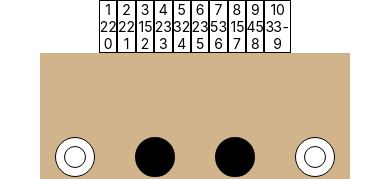
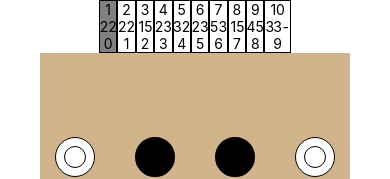
Before and after one commit to redbean87/bowling-rn, a React Native app: screen / in a window 390 px wide. Shown: the top 179 px of the page. Built offline with nearby package versions, Linux system fonts and the light colour scheme.

Commit message:
style for selected frame on scoreboard

```diff
--- a/src/screen/Game/Game.js
+++ b/src/screen/Game/Game.js
@@ -13,6 +13,7 @@ export const Game = ({ actions, frames }) => {
   return (
     <View style={styles.container}>
       <ScoreBoard
+        currentframe={frame}
         frames={frames}
         onFramePress={handleFramePress(updateSelectedFrame)}
       />
@@ -26,6 +27,7 @@ export const Game = ({ actions, frames }) => {
         onStrikePress={handleStrikePress(
           actions,
           updateCurrentRoll,
+          updateSelectedFrame,
           frame,
           currentRoll
         )}
@@ -64,22 +66,29 @@ const handlePinPress = (actions, frame, currentRoll) => {
   };
 };
 
-const handleStrikePress = (actions, updateCurrentRoll, frame, currentRoll) => {
+const handleStrikePress = (
+  actions,
+  updateCurrentRoll,
+  updateSelectedFrame,
+  frame,
+  currentRoll
+) => {
   return () => {
     actions.handleStrikePress(frame, currentRoll);
-    // updateCurrentRoll(1);
+    updateCurrentRoll(1);
+    updateSelectedFrame(frame.position);
   };
 };
 
-const handleSparePress = updateCurrentRoll => {
+const handleSparePress = (actions, updateCurrentRoll) => {
   return () => {
     updateCurrentRoll(1);
   };
 };
 
-const handleNextRollPress = updateCurrentRoll => {
+const handleNextRollPress = (updateCurrentRoll, selectedFrame, currentRoll) => {
   return () => {
-    updateCurrentRoll(2);
+    updateCurrentRoll(currentRoll + 1);
   };
 };
 
--- a/src/screen/Game/ScoreBoard/Frame.js
+++ b/src/screen/Game/ScoreBoard/Frame.js
@@ -4,10 +4,10 @@ import PropTypes from 'prop-types';
 
 import PinCount from './PinCount';
 
-export const Frame = ({ frame, onFramePress }) => {
+export const Frame = ({ frame, isCurrentFrame, onFramePress }) => {
   const { display = [], id, position, tenthFrame } = frame;
 
-  const styles = tenthFrame ? tenthFramestyles : nonTenthFramestyles;
+  const styles = getStyles(tenthFrame, isCurrentFrame);
 
   return (
     <TouchableOpacity
@@ -28,15 +28,31 @@ export const Frame = ({ frame, onFramePress }) => {
 
 Frame.propTypes = {
   frame: PropTypes.object,
+  isCurrentFrame: PropTypes.bool,
   onFramePress: PropTypes.func
 };
 
 Frame.defaultProps = {
   frame: {},
+  isCurrentFrame: false,
   onFramePress: () => {}
 };
 
 export default Frame;
+
+const getStyles = (tenthFrame, isCurrentFrame) => {
+  if (tenthFrame) {
+    if (isCurrentFrame) {
+      return tenthCurrentFrameStyles;
+    }
+    return tenthFramestyles;
+  }
+
+  if (isCurrentFrame) {
+    return nonTenthCurrentFrameStyles;
+  }
+  return nonTenthFramestyles;
+};
 
 const commonStyes = {
   alignItems: 'center',
@@ -59,3 +75,23 @@ const tenthFramestyles = StyleSheet.create({
   },
   frame: {}
 });
+
+const currentFrameCommonStyles = {
+  backgroundColor: 'grey'
+};
+
+const nonTenthCurrentFrameStyles = StyleSheet.create({
+  container: {
+    ...commonStyes,
+    ...currentFrameCommonStyles,
+    flex: 1
+  }
+});
+
+const tenthCurrentFrameStyles = StyleSheet.create({
+  container: {
+    ...commonStyes,
+    ...currentFrameCommonStyles,
+    flex: 1.5
+  }
+});
--- a/src/screen/Game/ScoreBoard/index.js
+++ b/src/screen/Game/ScoreBoard/index.js
@@ -4,7 +4,7 @@ import PropTypes from 'prop-types';
 
 import Frame from './Frame';
 
-export const ScoreBoardIndex = ({ frames, onFramePress }) => {
+export const ScoreBoardIndex = ({ currentframe, frames, onFramePress }) => {
   return (
     <View style={styles.container}>
       {frames.map(frame => {
@@ -12,6 +12,7 @@ export const ScoreBoardIndex = ({ frames, onFramePress }) => {
           <Frame
             key={frame.id}
             frame={frame}
+            isCurrentFrame={frame === currentframe}
             onFramePress={handleOnFramePress(onFramePress)}
           />
         );
@@ -21,11 +22,13 @@ export const ScoreBoardIndex = ({ frames, onFramePress }) => {
 };
 
 ScoreBoardIndex.propTypes = {
+  currentframe: PropTypes.object,
   frames: PropTypes.arrayOf(PropTypes.object),
   onFramePress: PropTypes.func
 };
 
 ScoreBoardIndex.defaultProps = {
+  currentframe: {},
   frames: [],
   onFramePress: () => {}
 };
```
